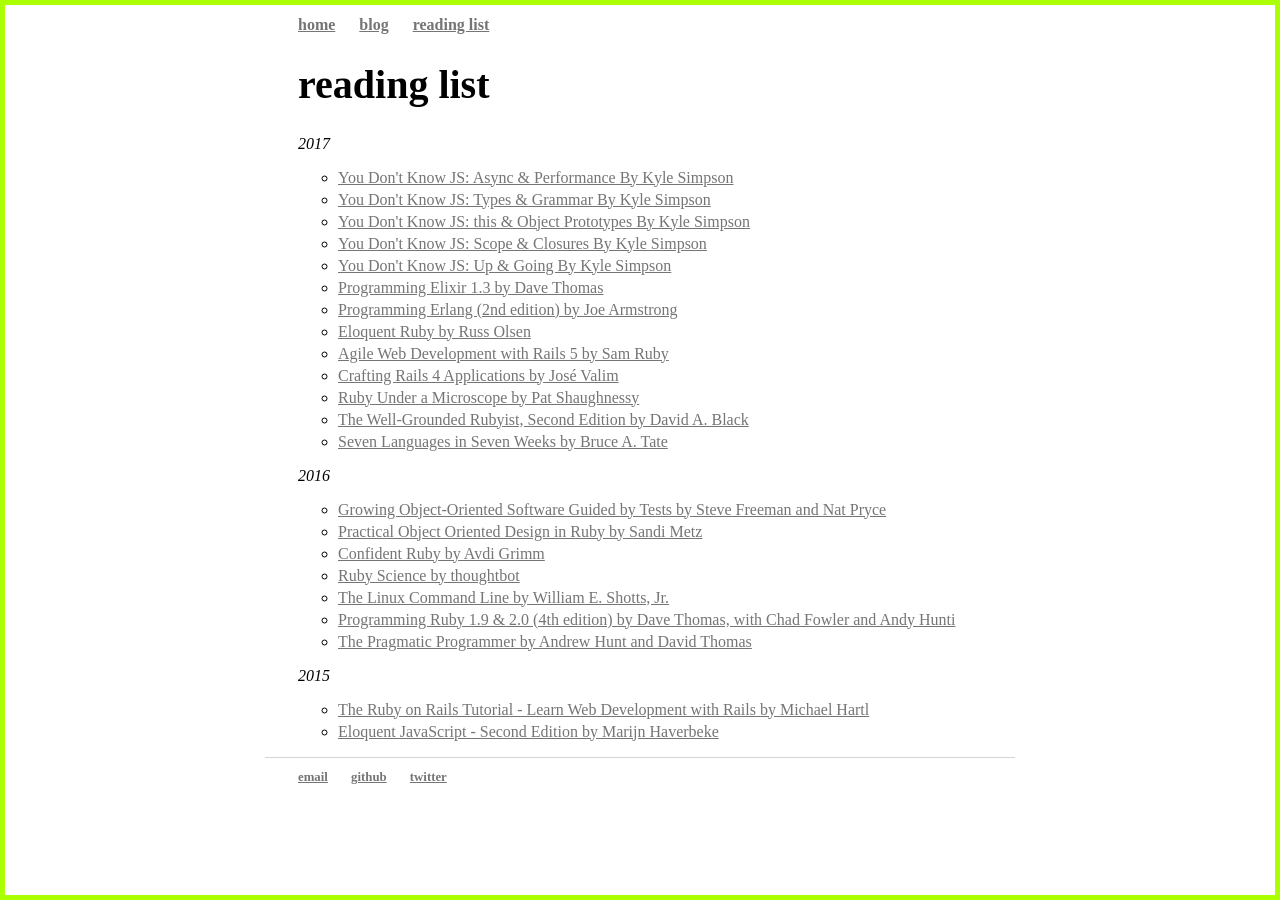
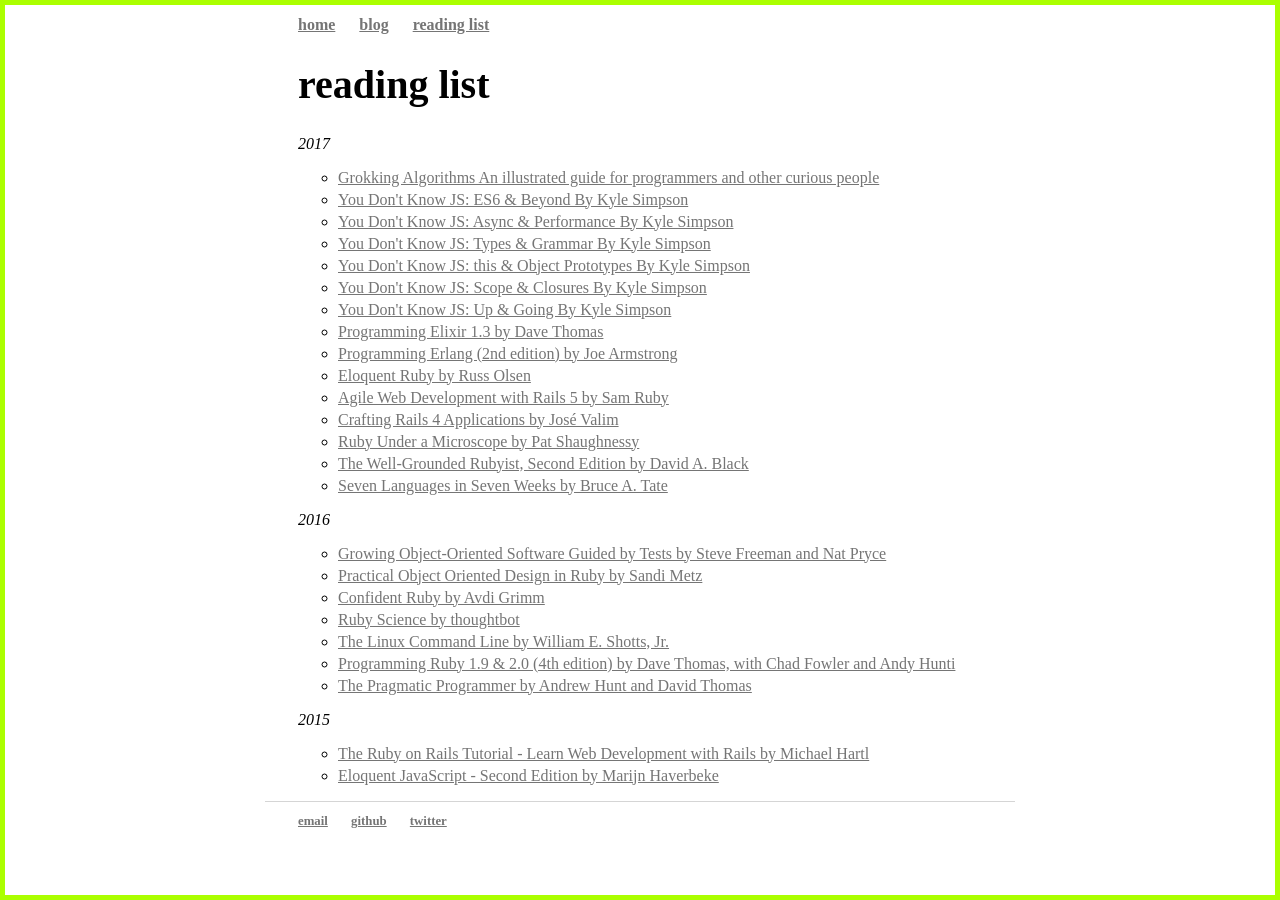
Before and after one commit to devinrm/devinrm.github.io, a Jekyll site: the page built from reading-list/index.html, in a window 1280 px wide. Built offline with Jekyll 4.4.1, drawn with Linux system fonts in a browser that asks for light colours; some web fonts are replaced.

Commit message:
Add new books

```diff
--- a/reading-list/index.html
+++ b/reading-list/index.html
@@ -6,6 +6,16 @@
 <div class="books">
   <em>2017</em>
   <ul class="yearbooks">
+    <li>
+      <a href="https://www.manning.com/books/grokking-algorithms">
+        Grokking Algorithms An illustrated guide for programmers and other curious people
+      </a>
+    </li>
+    <li>
+      <a href="http://shop.oreilly.com/product/0636920033769.do">
+        You Don't Know JS: ES6 & Beyond By Kyle Simpson
+      </a>
+    </li>
     <li>
       <a href="http://shop.oreilly.com/product/0636920033752.do">
        You Don't Know JS: Async & Performance By Kyle Simpson
```
